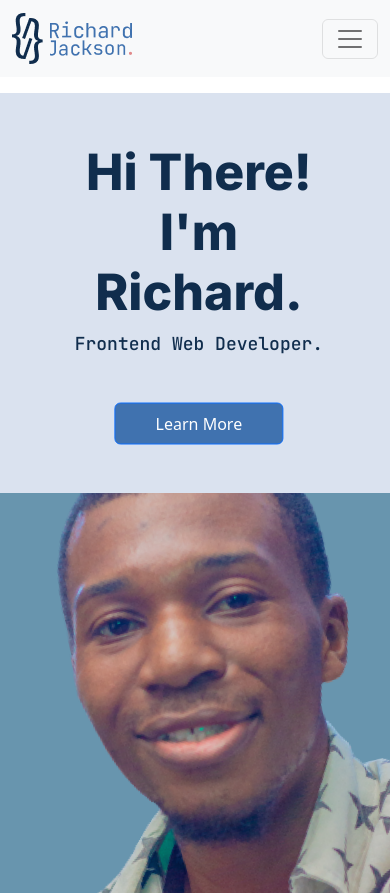
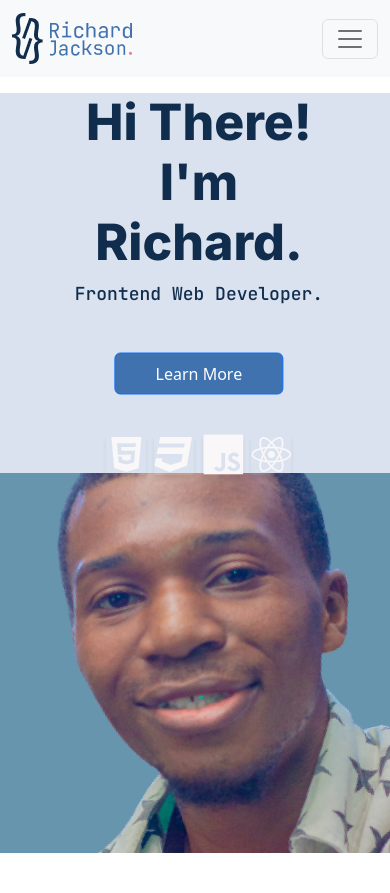
Before and after one commit to Richardjackson-web/myPortfolio, a React (Create React App) app: page / in a window 390 px wide. After the commit the page ends 853 px from the top, so only its background shows below. Built offline with nearby package versions, Linux system fonts and the light colour scheme.

Commit message:
Adding some stacks icons

```diff
--- a/src/Pages/Home/Home.css
+++ b/src/Pages/Home/Home.css
@@ -41,7 +41,7 @@ border-radius: 50%;
 }
 .boxOne{
     width: 50%;
-    height: 600px;
+    height: 480px;
     background: #DAE2EF;
     position: relative;
 }
@@ -53,7 +53,7 @@ border-radius: 50%;
 }
 .boxTwo{
     width: 50%;
-    height: 600px;
+    height: 480px;
     background: #6895AE;
     background-image: url(../../Image/HomeImage.png);
     background-size: 100% 100%;
@@ -79,14 +79,27 @@ border-radius: 50%;
     padding: 8px 40px 8px 40px;
     background: #4072AF;
 }
+.scroll{
+    position: fixed;
+    top: 17rem;
+    right: 50px;
+}
+.icons{
+    font-size: 40px;
+    color: #F9F7F8;
+box-shadow: 0px 4px 4px rgba(0, 0, 0, 0.07);
+}
+.icon-holder{
+    margin-top: 40px;
+}
 @media screen and (max-width:480px) {
     .boxOne{
         width: 100%;
-        height: 400px;
+        height: 380px;
     }
     .boxTwo{
         width: 100%;
-        height: 400px;
+        height: 380px;
     }
     .home-text{
         font-size: 50px;
@@ -94,4 +107,7 @@ border-radius: 50%;
     .hold{
         text-align: center;
     }
+    .scroll{
+        display: none;
+    }
 }
--- a/src/Pages/Home/Home.js
+++ b/src/Pages/Home/Home.js
@@ -11,6 +11,11 @@ import Form from 'react-bootstrap/Form';
 import Button from 'react-bootstrap/Button';
 import Offcanvas from 'react-bootstrap/Offcanvas';
 import {AiOutlineMail} from 'react-icons/ai';
+import {FaHtml5} from 'react-icons/fa';
+import {FaCss3} from 'react-icons/fa';
+import {SiJavascript} from 'react-icons/si';
+import {FaReact} from 'react-icons/fa';
+import Scroll from '../../Image/scroll.png';
 
 function Home() {
   return (
@@ -56,6 +61,12 @@ function Home() {
                     <h1 className="home-text">Hi There!<br/> I'm Richard.</h1>
                     <p className="home-front">Frontend Web Developer.</p>
                     <Button className="home-button">Learn More</Button>
+                    <div className="icon-holder">
+                      <FaHtml5 className="icons" />&nbsp;&nbsp;
+                      <FaCss3 className="icons" />&nbsp;&nbsp;
+                      <SiJavascript className="icons" />&nbsp;&nbsp;
+                      <FaReact className="icons" />
+                    </div>
                 </div>
             </Col>
             <Col sm={6} className="boxTwo">
@@ -63,6 +74,9 @@ function Home() {
 
             </div>
             </Col>
+            <div>
+              <img className="scroll" src={Scroll}/>
+            </div>
         </Row>
     </Container>
     </div>
```
Also changed, not shown: src/Image/scroll.png (added).
